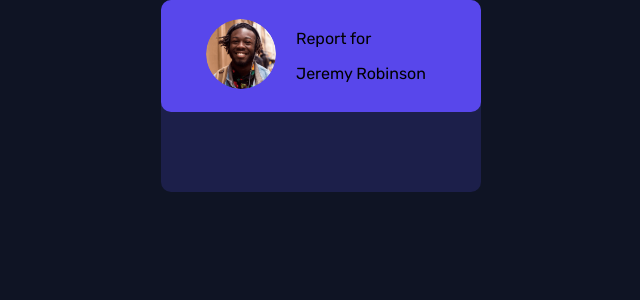
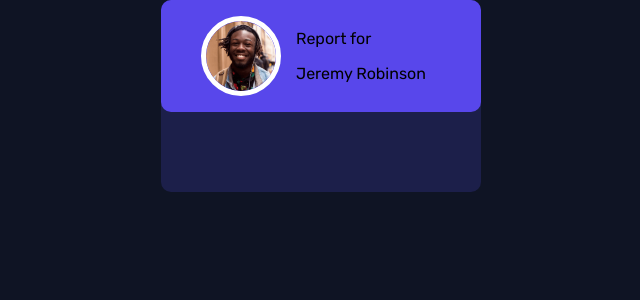
Before and after one commit to the-rabblerouser/Time-tracking-dashboard, a Next.js app: page / in a window 1280 px wide. Shown: the top 300 px of the page, without its empty margins (319-959 px from the left). Built offline with nearby package versions, Linux system fonts and the light colour scheme.

Commit message:
Profile image border added

```diff
--- a/pages/index.js
+++ b/pages/index.js
@@ -54,7 +54,12 @@ export default function Home() {
 				<UserContainer>
 					<UserProfile>
 						<ProfileContainer>
-							<div>
+							<div
+								style={{
+									display: 'flex',
+									border: '5px solid white',
+									borderRadius: '100%',
+								}}>
 								<ProfileImage src={userImage} height={70} width={70} />
 							</div>
 							<div>
```
